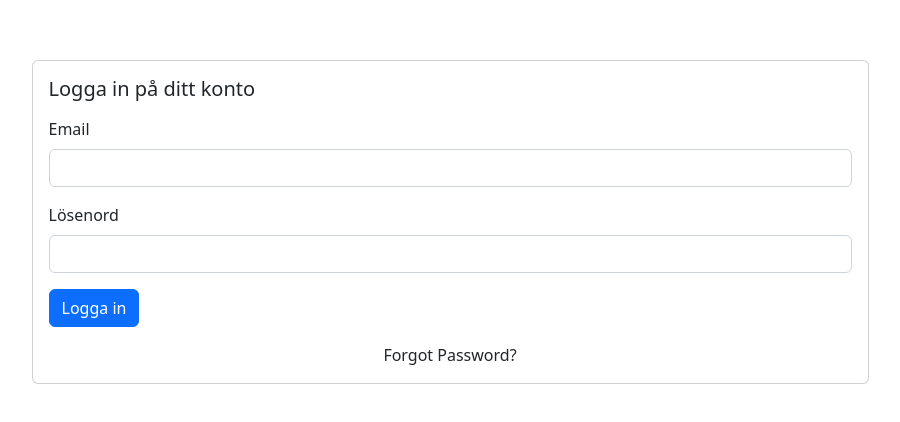
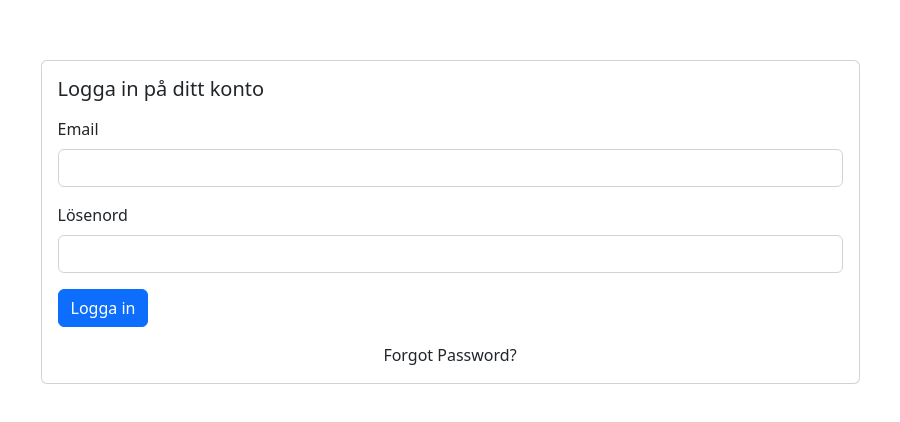
Before and after one commit to tobiassilfverberg/Receptify, a React (Vite) app: page /loggain in a window 1280 px wide. Shown: the part 178-600 px from the top of the page, without its empty margins (190-1090 px from the left). Built offline with nearby package versions, Linux system fonts and the light colour scheme; no server answers.

Commit message:
Added a container around the LoginFormComponent.

```diff
--- a/src/pages/LoginUserPage.tsx
+++ b/src/pages/LoginUserPage.tsx
@@ -1,8 +1,11 @@
+import Container from 'react-bootstrap/Container'
 import LoginUserForm from "@components/LoginUserForm"
 
 const LoginUserPage = () => {
 	return (
-		<LoginUserForm />
+		<Container>
+			<LoginUserForm />
+		</Container>
 	)
 }
 
```
